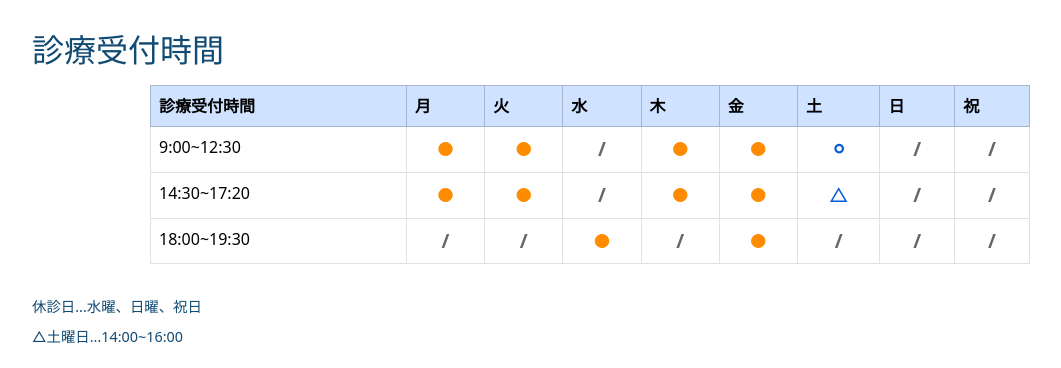
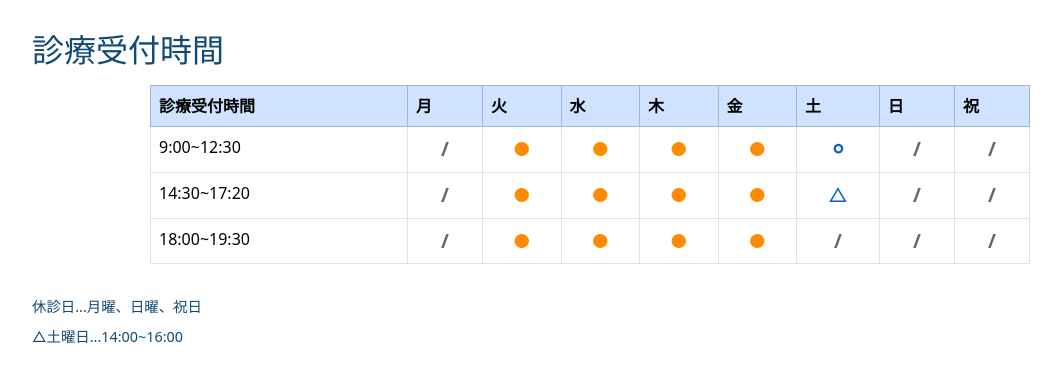
Before and after one commit to shigijibika-cyber/shigi-jibika, a plain HTML site: page index.html in a window 1280 px wide. Shown: the part 1040-1408 px from the top of the page, without its empty margins (50-1111 px from the left). Drawn offline with nearby package versions, Linux system fonts and the light colour scheme.

Commit message:
診療受付時間を正しい情報に更新（月曜日休診、火〜金は夜間も診療、凡例を更新）

```diff
--- a/index.html
+++ b/index.html
@@ -148,9 +148,9 @@
           <tbody>
             <tr>
               <td>9:00~12:30</td>
+              <td class="text-center"><span class="time-symbol closed">/</span></td>
               <td class="text-center"><span class="time-symbol open">●</span></td>
               <td class="text-center"><span class="time-symbol open">●</span></td>
-              <td class="text-center"><span class="time-symbol closed">/</span></td>
               <td class="text-center"><span class="time-symbol open">●</span></td>
               <td class="text-center"><span class="time-symbol open">●</span></td>
               <td class="text-center"><span class="time-symbol blue">⚪︎</span></td>
@@ -159,9 +159,9 @@
             </tr>
             <tr>
               <td>14:30~17:20</td>
+              <td class="text-center"><span class="time-symbol closed">/</span></td>
               <td class="text-center"><span class="time-symbol open">●</span></td>
               <td class="text-center"><span class="time-symbol open">●</span></td>
-              <td class="text-center"><span class="time-symbol closed">/</span></td>
               <td class="text-center"><span class="time-symbol open">●</span></td>
               <td class="text-center"><span class="time-symbol open">●</span></td>
               <td class="text-center"><span class="time-symbol blue thin">△</span></td>
@@ -171,9 +171,9 @@
             <tr>
               <td>18:00~19:30</td>
               <td class="text-center"><span class="time-symbol closed">/</span></td>
-              <td class="text-center"><span class="time-symbol closed">/</span></td>
               <td class="text-center"><span class="time-symbol open">●</span></td>
-              <td class="text-center"><span class="time-symbol closed">/</span></td>
+              <td class="text-center"><span class="time-symbol open">●</span></td>
+              <td class="text-center"><span class="time-symbol open">●</span></td>
               <td class="text-center"><span class="time-symbol open">●</span></td>
               <td class="text-center"><span class="time-symbol closed">/</span></td>
               <td class="text-center"><span class="time-symbol closed">/</span></td>
@@ -183,7 +183,7 @@
         </table>
       </div>
       <div class="time-legend">
-        <div class="time-legend-item">休診日...水曜、日曜、祝日</div>
+        <div class="time-legend-item">休診日...月曜、日曜、祝日</div>
         <div class="time-legend-item">△土曜日...14:00~16:00</div>
       </div>
     </div>
```
